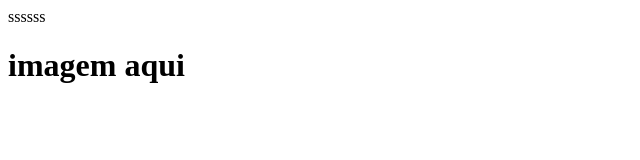
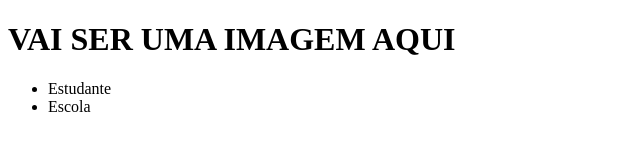
Before and after one commit to araujoandressachagas/sait-criativo, a plain HTML site: page index.html in a window 1280 px wide. Shown: the whole page, without its empty margins (0-640 px from the left). Drawn offline with Linux system fonts and the light colour scheme.

Commit message:
Add files via upload

```diff
--- a/index.html
+++ b/index.html
@@ -1,12 +1,17 @@
 <!DOCTYPE html>
-<html lang="en">ssssss
+<html lang="en">
 <head>
     <meta charset="UTF-8">
-    <meta http-equiv="X-UA-Compatible" content="IE=edge">
-    <meta name="viewport" content="width=device-width, initial-scale=1.0">
-    <title>Document</title>
+    <link real="stylesheet" href="style.css">
+    <title>document</title>
 </head>
 <body>
-    <h1>imagem aqui</h1>
+    <header>
+        <H1>VAI SER UMA IMAGEM AQUI</H1>
+        <ul>
+            <li>Estudante</li>
+            <li>Escola</li>
+        </ul>
+    </header>
 </body>
 </html>
--- a/style.css
+++ b/style.css
@@ -1,3 +1,4 @@
-body{
-    background-color: #383D58;
+header{
+    background-color: #383d58;
+    color: whit
 }
```
